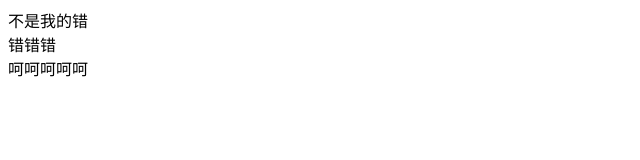
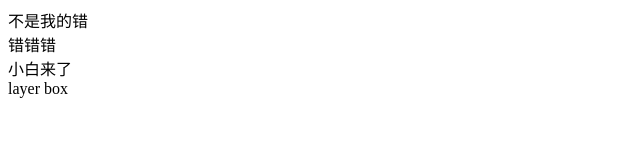
Before and after one commit to qyzm321/hhh123, a plain HTML site: page index.html in a window 1280 px wide. Shown: the whole page, without its empty margins (0-640 px from the left). Drawn offline with Linux system fonts and the light colour scheme.

Commit message:
小白来了

```diff
--- a/index.html
+++ b/index.html
@@ -9,6 +9,8 @@
 <body>
     <div>不是我的错</div>
     <div>错错错</div>
-    <div>呵呵呵呵呵</div>
+    <div>小白来了</div>
+    <div>layer box</div>
+
 </body>
 </html>
```
